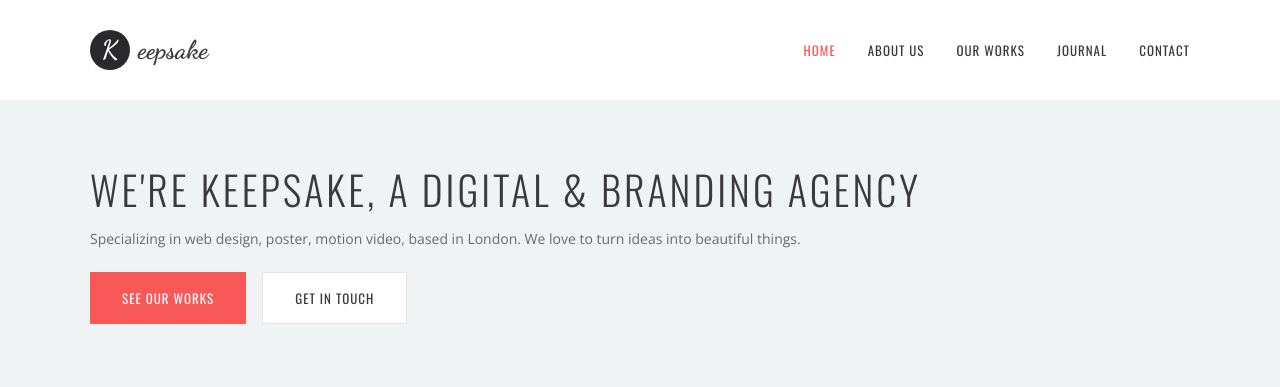
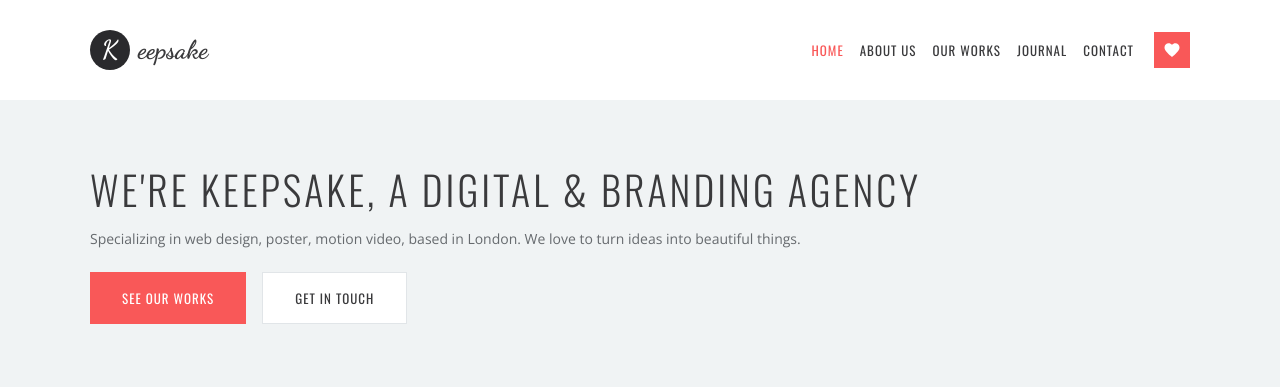
Before and after one commit to Pasha123531/landing-keepsake-vite, a Node project: template src/pages/index.pug in a window 1280 px wide. Shown: the top 387 px of the page. Run offline with Node 20 templates, Linux system fonts and the light colour scheme; the template is opened without the code that fills it, so the values that code supplies are empty; grey boxes labelled with a size stand in for pictures from a placeholder-image service; style sheets or scripts are compiled from the project's sources; some libraries are stand-ins or nearby versions.

Commit message:
fix: apply desktop styles only on large screens

```diff
--- a/src/components/header.pug
+++ b/src/components/header.pug
@@ -1,10 +1,21 @@
 header.header
   .container.header-inner
-    a.logo(href="#")
+    a.logo(href="#" aria-label="Keepsake home")
       span.logo-circle K
       | eepsake
 
-    nav.main-nav(aria-label="Main navigation")
+    input#menu-toggle.menu-toggle-checkbox(
+      type="checkbox"
+      aria-label="Toggle navigation menu"
+      aria-controls="main-navigation"
+    )
+
+    label.burger-menu(for="menu-toggle" aria-hidden="true")
+      span.burger-line
+      span.burger-line
+      span.burger-line
+
+    nav#main-navigation.main-nav(aria-label="Main navigation")
       ul.nav-list
         each item in navigation
           li
@@ -13,3 +24,13 @@ header.header
               class={ active: item.active }
               aria-current=item.active ? 'page' : false
             )= item.label
+
+      button.btn-fav(type="button" aria-label="Favourites")
+        svg(
+          width="18"
+          height="18"
+          viewBox="0 0 24 24"
+          fill="currentColor"
+          aria-hidden="true"
+        )
+          path(d="M12 21.35l-1.45-1.32C5.4 15.36 2 12.28 2 8.5 2 5.42 4.42 3 7.5 3c1.74 0 3.41.81 4.5 2.09C13.09 3.81 14.76 3 16.5 3 19.58 3 22 5.42 22 8.5c0 3.78-3.4 6.86-8.55 11.54L12 21.35z")
--- a/src/styles/_legacy.scss
+++ b/src/styles/_legacy.scss
@@ -895,7 +895,7 @@ h1, h2, h3 {
     .works-card { aspect-ratio: 1 / 0.79; }
     .btn-load-more { width: auto; }
 }
-
+@include mq(lg) {
 /* CTA Desktop */
 .cta {
     padding: 90px 0;
@@ -1044,3 +1044,70 @@ h1, h2, h3 {
     justify-content: space-between;
     text-align: left;
 }
+}
+// Мобільне меню
+.menu-toggle-checkbox {
+    @include visually-hidden;
+
+    display: block;
+}
+
+.menu-toggle-checkbox:focus-visible + .burger-menu {
+    @include focus-ring;
+}
+
+.menu-toggle-checkbox:checked ~ .main-nav {
+    display: flex;
+}
+
+.main-nav {
+    position: absolute;
+    top: 60px;
+    right: 0;
+    left: 0;
+    flex-direction: column;
+    gap: 20px;
+    padding: 20px;
+    background-color: #fff;
+    box-shadow: 0 8px 16px rgb(0 0 0 / 10%);
+}
+
+.nav-list {
+    display: flex;
+    flex-direction: column;
+    gap: 16px;
+}
+
+.nav-link {
+    font-family: var(--font-heading);
+    text-transform: uppercase;
+}
+
+.nav-link:focus-visible {
+    @include focus-ring;
+}
+
+.btn-fav {
+    display: flex;
+    align-items: center;
+    justify-content: center;
+    width: 36px;
+    height: 36px;
+    color: #fff;
+    background-color: var(--color-accent);
+    border: 0;
+    cursor: pointer;
+}
+
+@include mq(lg) {
+    .main-nav {
+        position: static;
+        flex-direction: row;
+        padding: 0;
+        box-shadow: none;
+    }
+
+    .nav-list {
+        flex-direction: row;
+    }
+}
```
